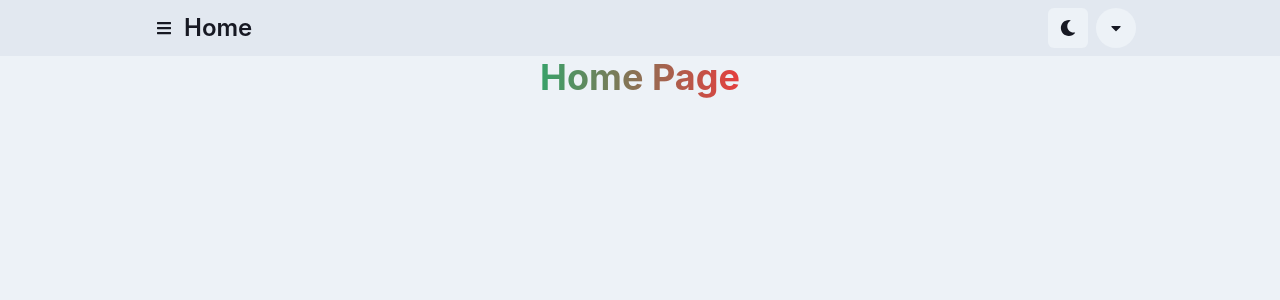
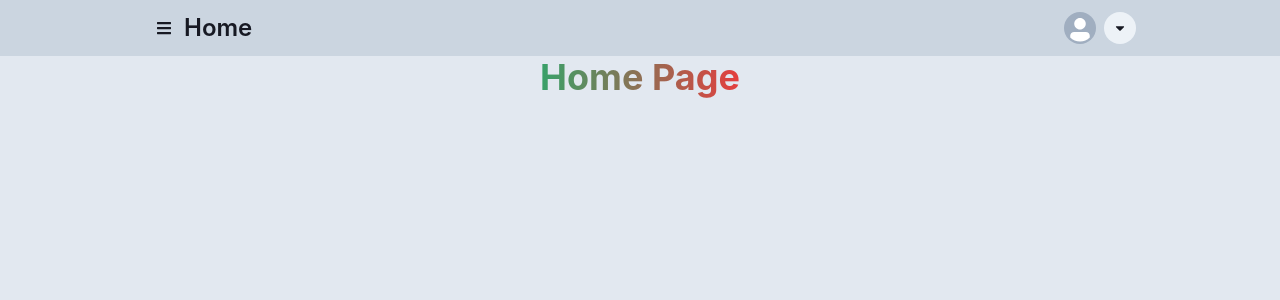
Before and after one commit to FourLineCode/fleet, a Next.js app: page /home in a window 1280 px wide. Shown: the top 300 px of the page. Built offline with nearby package versions, Linux system fonts and the light colour scheme.

Commit message:
dropdown complete

```diff
--- a/src/components/Layouts/Layout.tsx
+++ b/src/components/Layouts/Layout.tsx
@@ -3,12 +3,13 @@ import React from 'react';
 import { Navbar } from '~/components/Navigations/Navbar';
 import { config } from '~/config/config';
 
-interface LayoutProps {
+interface Props {
+	children?: React.ReactNode;
 	title?: string;
 	desc?: string;
 }
 
-export const Layout: React.FC<LayoutProps> = ({ title, desc, children }) => {
+export const Layout = ({ title, desc, children }: Props) => {
 	return (
 		<main>
 			<Head>
--- /dev/null
+++ b/src/components/Navigations/DropDown.tsx
@@ -0,0 +1,46 @@
+import {
+	IconButton,
+	Menu,
+	MenuButton,
+	MenuDivider,
+	MenuItem,
+	MenuList,
+	useColorMode,
+	useColorModeValue,
+} from '@chakra-ui/react';
+import { useRouter } from 'next/router';
+import React from 'react';
+import { FaCaretDown, FaMoon, FaSignInAlt, FaSun, FaUserPlus } from 'react-icons/fa';
+
+export const DropDown = () => {
+	const router = useRouter();
+	const { colorMode, toggleColorMode } = useColorMode();
+	const text = useColorModeValue('Dark Mode', 'Light Mode');
+
+	return (
+		<Menu placement='bottom-end'>
+			<MenuButton
+				as={IconButton}
+				aria-label='Options'
+				icon={<FaCaretDown />}
+				rounded='full'
+				size='sm'
+			/>
+			<MenuList>
+				<MenuItem onClick={() => router.push('signup')} icon={<FaUserPlus />}>
+					Sign Up
+				</MenuItem>
+				<MenuItem onClick={() => router.push('signin')} icon={<FaSignInAlt />}>
+					Sign In
+				</MenuItem>
+				<MenuDivider />
+				<MenuItem
+					onClick={toggleColorMode}
+					icon={colorMode === 'dark' ? <FaSun /> : <FaMoon />}
+				>
+					{text}
+				</MenuItem>
+			</MenuList>
+		</Menu>
+	);
+};
--- a/src/components/Navigations/Navbar.tsx
+++ b/src/components/Navigations/Navbar.tsx
@@ -1,8 +1,7 @@
-import { IconButton } from '@chakra-ui/button';
 import { Flex, HStack, Text } from '@chakra-ui/layout';
-import { Container, useColorMode, useColorModeValue } from '@chakra-ui/react';
+import { Avatar, Container, useColorModeValue } from '@chakra-ui/react';
 import React from 'react';
-import { FaCaretDown, FaMoon, FaSun } from 'react-icons/fa';
+import { DropDown } from '~/components/Navigations/DropDown';
 import { SideMenu } from '~/components/Navigations/SideMenu';
 
 interface Props {
@@ -10,7 +9,6 @@ interface Props {
 }
 
 export const Navbar = ({ route }: Props) => {
-	const { colorMode, toggleColorMode } = useColorMode();
 	const bgColor = useColorModeValue('light-muted', 'dark-muted');
 
 	return (
@@ -24,12 +22,8 @@ export const Navbar = ({ route }: Props) => {
 						</Text>
 					</Flex>
 					<HStack>
-						<IconButton
-							onClick={toggleColorMode}
-							icon={colorMode === 'dark' ? <FaSun /> : <FaMoon />}
-							aria-label='color-mode'
-						/>
-						<IconButton icon={<FaCaretDown />} aria-label='dropdown' isRound />
+						<Avatar size='sm' />
+						<DropDown />
 					</HStack>
 				</Flex>
 			</Container>
--- a/theme/theme.ts
+++ b/theme/theme.ts
@@ -9,8 +9,8 @@ export const theme = extendTheme({
 		brand: defaultTheme.colors.whatsapp,
 		dark: defaultTheme.colors.gray[900],
 		'dark-muted': defaultTheme.colors.gray[800],
-		light: defaultTheme.colors.gray[100],
-		'light-muted': defaultTheme.colors.gray[200],
+		light: defaultTheme.colors.gray[200],
+		'light-muted': defaultTheme.colors.gray[300],
 		'text-muted': defaultTheme.colors.gray[500],
 	},
 	styles: {
@@ -18,6 +18,7 @@ export const theme = extendTheme({
 			'html, body': {
 				bg: props.colorMode === 'dark' ? 'dark' : 'light',
 				color: props.colorMode === 'dark' ? 'light' : 'dark',
+				minHeight: '100vh',
 			},
 		}),
 	},
```
